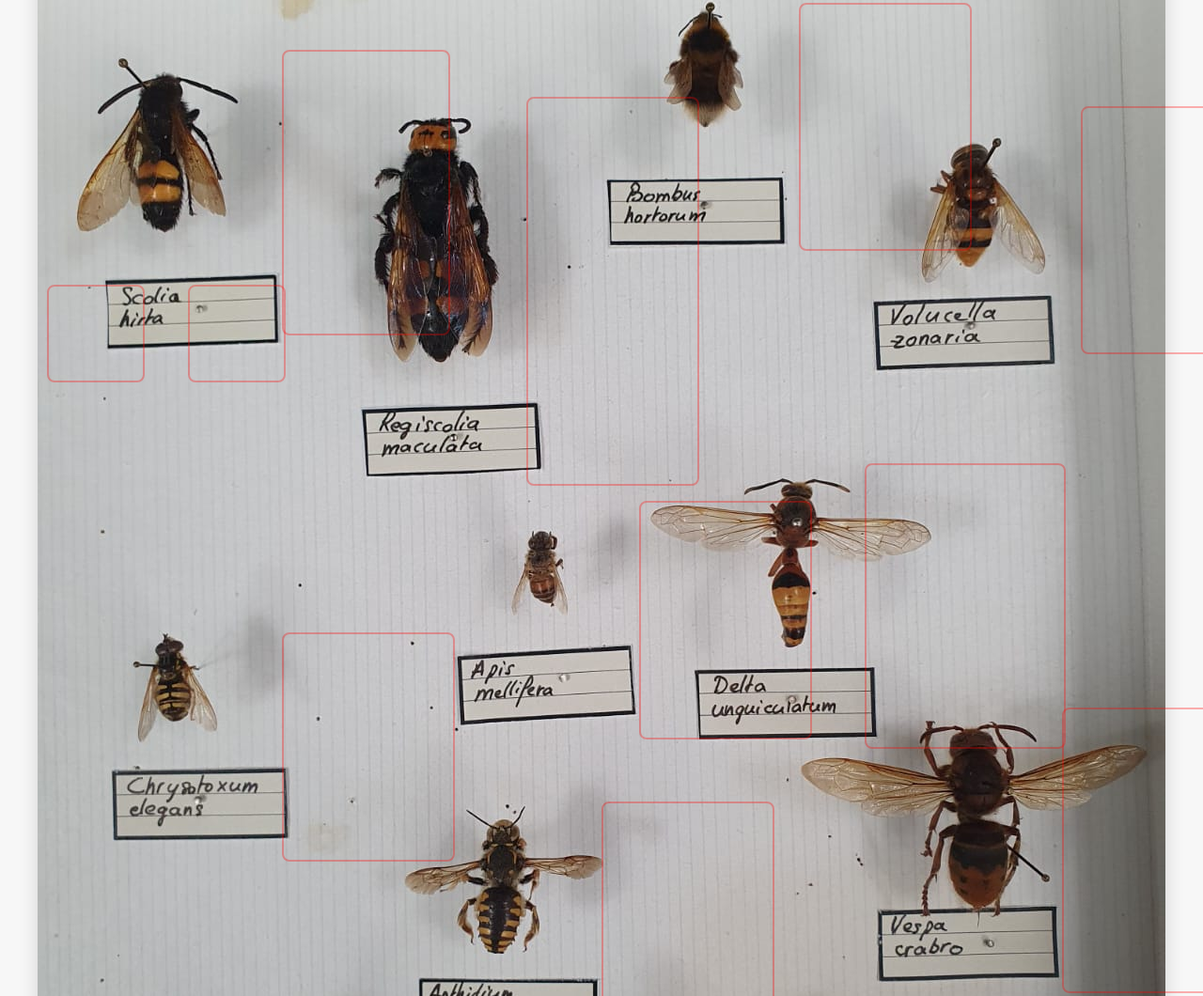
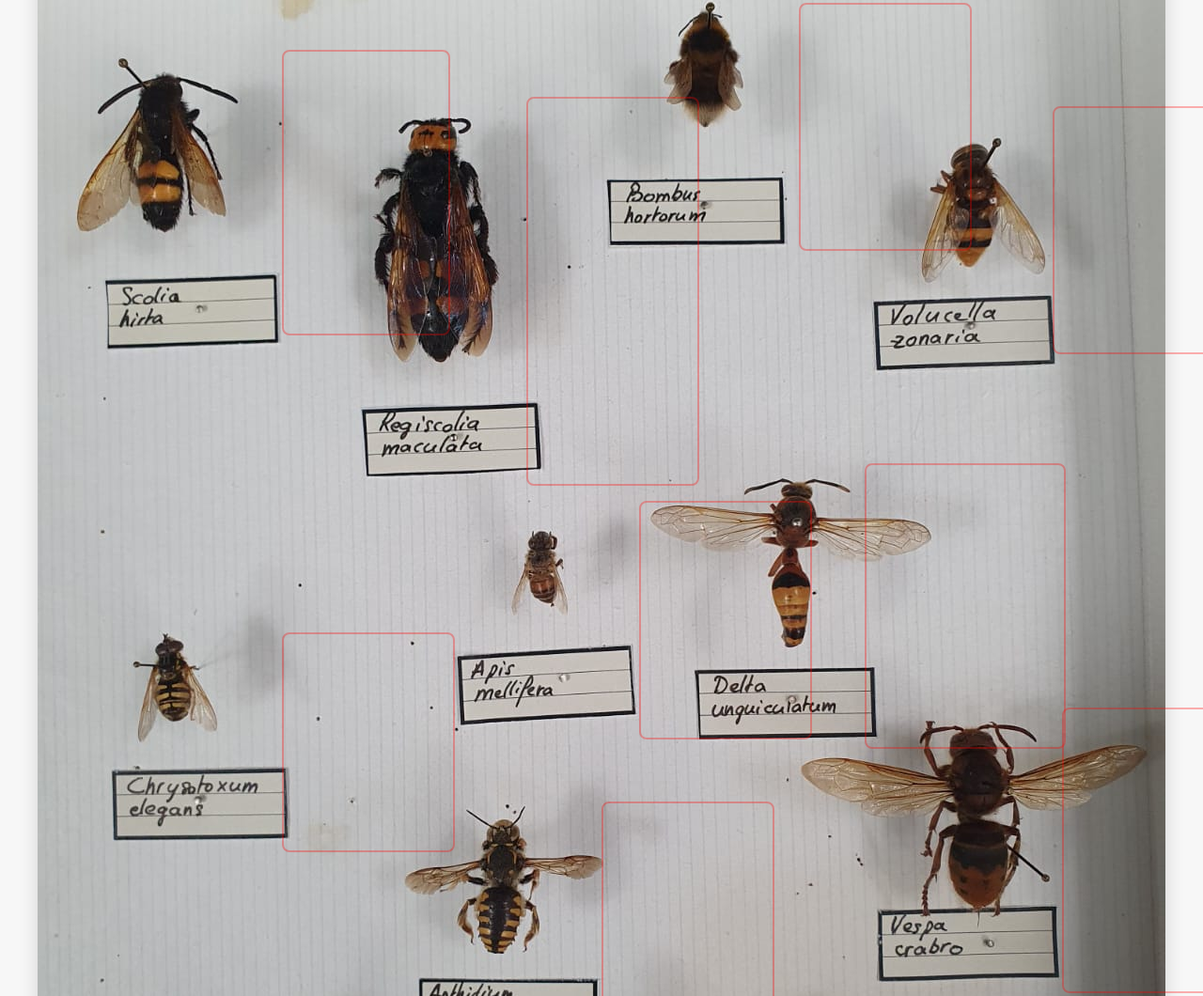
Before and after one commit to aureleba/quizz-insectes, a plain HTML site: page index.html in a window 1280 px wide. Shown: the part 265-1325 px from the top of the page at 94% size. Drawn offline with Linux system fonts and the light colour scheme.

Commit message:
Update index.html

```diff
--- a/index.html
+++ b/index.html
@@ -78,14 +78,14 @@
   <div class="click-zone" data-id="1" style="top:250px; left:300px; width:175px; height:300px;"></div>
   <div class="click-zone" data-id="2" style="top:300px; left:560px; width:180px; height:410px;"></div>
   <div class="click-zone" data-id="3" style="top:200px; left:850px; width:180px; height:260px;"></div>
-  <div class="click-zone" data-id="4" style="top:310px; left:1150px; width:180px; height:260px;"></div>
-  <div class="click-zone" data-id="5" style="top:870px; left:300px; width:180px; height:240px;"></div>
+  <div class="click-zone" data-id="4" style="top:310px; left:1120px; width:180px; height:260px;"></div>
+  <div class="click-zone" data-id="5" style="top:870px; left:300px; width:180px; height:230px;"></div>
   <div class="click-zone" data-id="6" style="top:730px; left:680px; width:180px; height:250px;"></div>
   <div class="click-zone" data-id="7" style="top:690px; left:920px; width:210px; height:300px;"></div>
   <div class="click-zone" data-id="8" style="top:1050px; left:640px; width:180px; height:250px;"></div>
   <div class="click-zone" data-id="9" style="top:950px; left:1130px; width:180px; height:300px;"></div>
-  <div class="click-zone" data-id="10" style="top:500px; left:50px; width:100px; height:100px;"></div>
-  <div class="click-zone" data-id="11" style="top:500px; left:200px; width:100px; height:100px;"></div>
+  <div class="click-zone" data-id="10" style="top:1300px; left:550px; width:180px; height:220px;"></div>
+  <div class="click-zone" data-id="11" style="top:1300px; left:900px; width:180px; height:230px;"></div>
 </section>
 
 <button id="validate-btn">Valider ma réponse</button>
```
